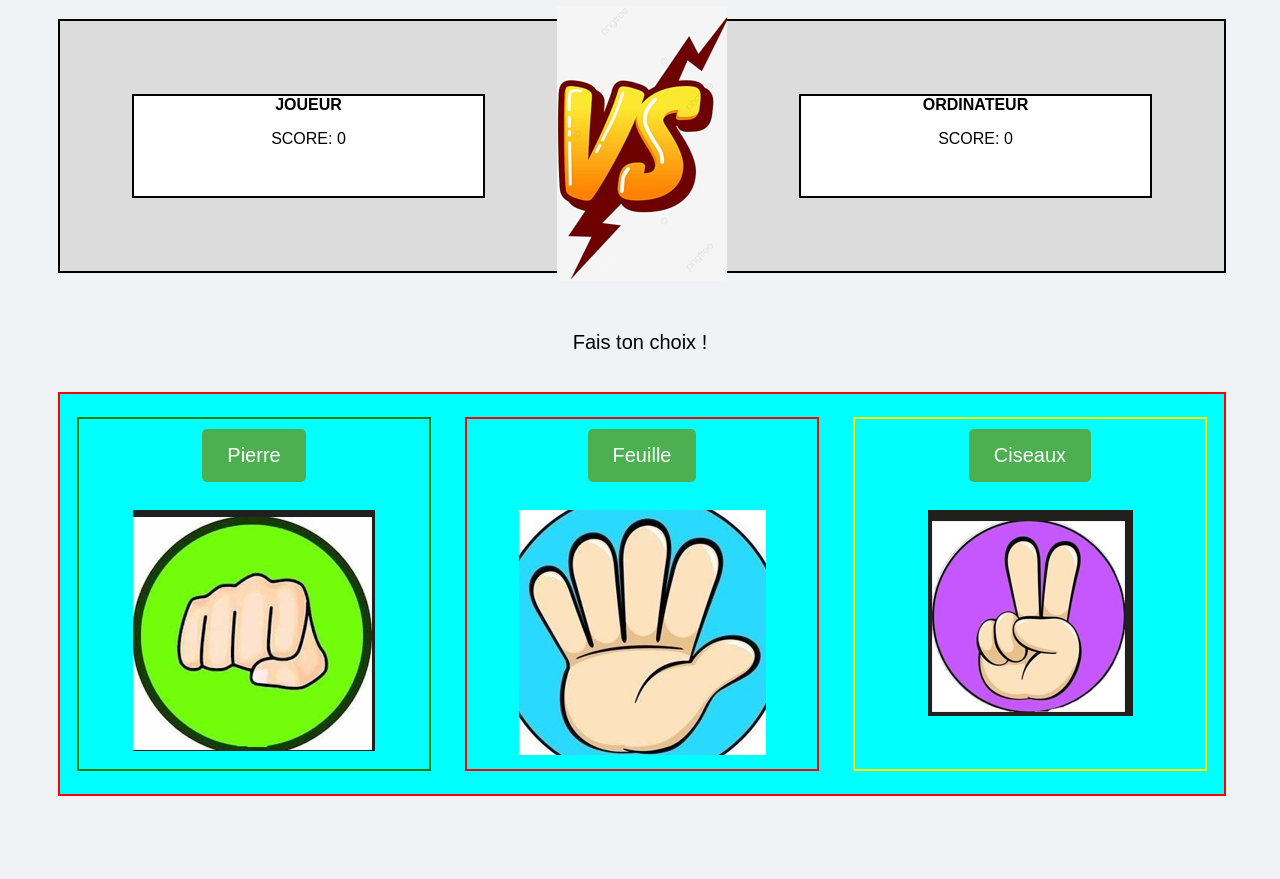
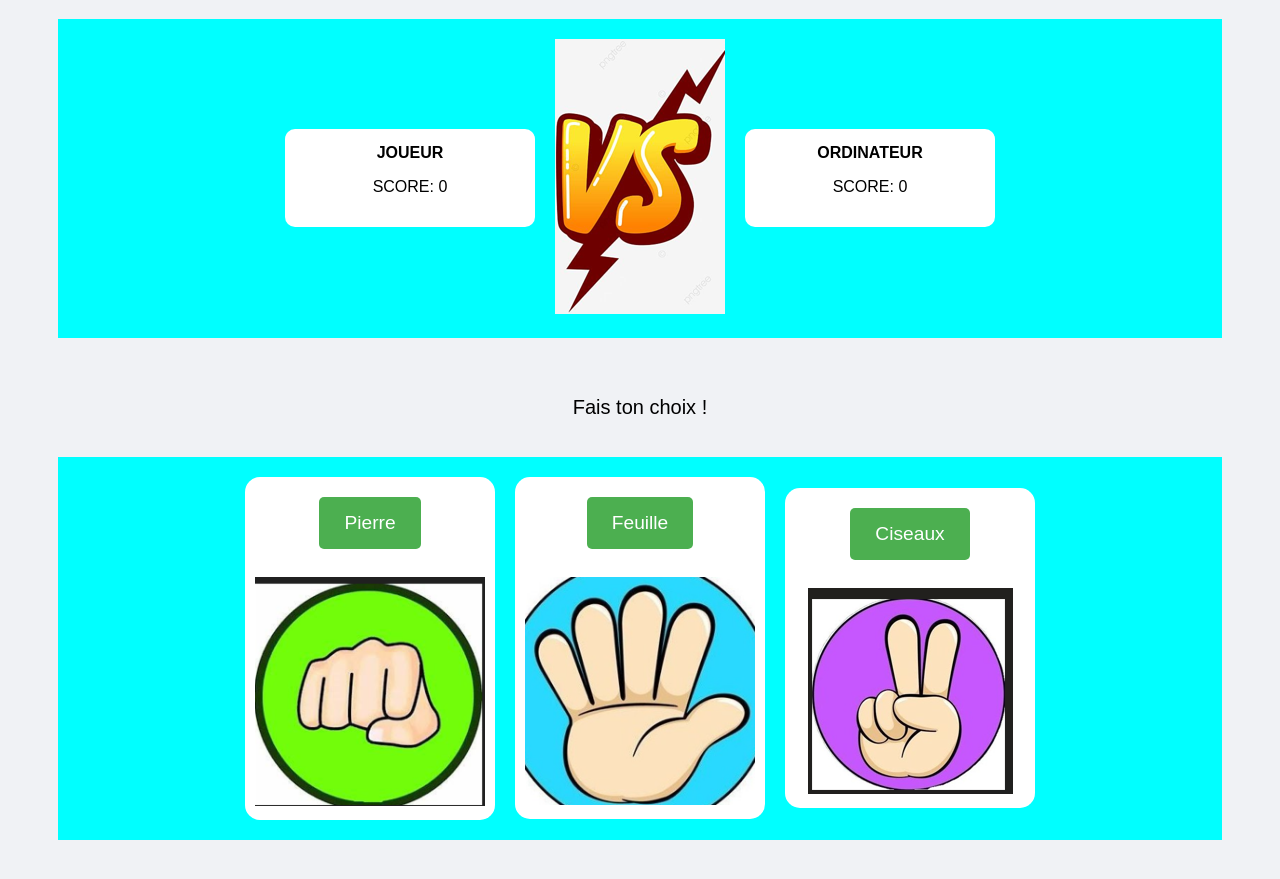
Before and after one commit to HadjaFadima/JEU_Pierre, a plain HTML site: page index2.html in a window 1280 px wide. Shown: the part 119-998 px from the top of the page. Before the commit the page ends 973 px from the top, so only its background shows below. Drawn offline with Linux system fonts and the light colour scheme.

Commit message:
Update style.css

```diff
--- a/style.css
+++ b/style.css
@@ -1,21 +1,23 @@
-.x{
+/* Style général */
+.x {
   font-family: Arial, sans-serif;
   background-color: #f0f2f5;
   text-align: center;
   padding: 50px;
 }
 
-.g{
+.g {
   background-color: white;
   padding: 30px;
   border-radius: 30px;
   max-width: 500px;
   margin: auto;
-  box-shadow: 0 0 15px rgba(0,0,0,0.1);
+  box-shadow: 0 0 15px rgba(0, 0, 0, 0.1);
 }
 
-.choix button {
-  font-size: 20px;
+/* Style des boutons */
+button {
+  font-size: 1.2rem;
   margin: 10px;
   padding: 15px 25px;
   border: none;
@@ -26,104 +28,91 @@
   transition: 0.3s;
 }
 
-.choix button:hover {
+button:hover {
   background-color: #388E3C;
 }
 
+/* Résultat */
 .resultat {
   margin-top: 20px;
   font-size: 20px;
 }
 
+/* Score */
 .score {
   margin-bottom: 20px;
 }
 
-#c{
-    border:2px solid red;
-    width: 100%;
-    height: 400px;
-    display: flex;
-    align-items: center;
-    justify-content: space-between;
-    justify-items: center;
-    background-color: aqua;
-
-
+/* Bloc de choix */
+#c, #un {
+  display: flex;
+  flex-wrap: wrap;
+  justify-content: center;
+  align-items: center;
+  gap: 20px;
+  padding: 20px;
+  background-color: aqua;
 }
 
+/* Élément de choix */
+.a, .b, .d {
+  flex: 1;
+  min-width: 100px;
+  max-width: 250px;
+  height: auto;
+  box-sizing: border-box;
+  background-color: white;
+  padding: 10px;
+  border-radius: 15px;
+}
 
-.a{
- border: 2px solid green;
- width: 200px;
-height: 350px;
-margin: auto;
-     width:30%;
-  display:inline-block;
+/* Élément score joueur/ordi */
+#de, #tr {
+  flex: 1;
+  min-width: 120px;
+  max-width: 250px;
+  height: auto;
+  background-color: white;
+  padding: 15px;
+  border-radius: 10px;
+  box-sizing: border-box;
+}
 
+/* Images */
+img {
+  max-width: 100%;
+  height: auto;
 }
-.b{
-border: 2px solid red;
-width: 200px;
-height: 350px;
-margin: auto;
-     width:30%;
-  display:inline-block;
 
-}
-.d{
-    border: 2px solid yellow;
-    width: 200px;
-    height:350px;
-  margin: auto;
-     width:30%;
-  display:inline-block;
-
-}
-  #un{
-    border:2px solid black;
-    width: 100%;
-    height: 250px;
-    display: flex;
-    align-items: center;
-    justify-content: space-between;
-    justify-items: center;
-    background-color: gainsboro;
-
-
-  }
-  #de{
-     border: 2px solid black;
-    width: 100px;
-    height:100px;
-  margin: auto;
-     width:30%;
-  display:inline-block;
-  background-color: white;
-
-  }
-  #tr{
-      border: 2px solid black;
-    width: 100px;
-    height:100px;
-  margin: auto;
-     width:30%;
-  display:inline-block;
-  background-color: white;
-  }
-  .fadi{
-   font-family: Arial, sans-serif;
+/* Autre style */
+.fadi {
+  font-family: Arial, sans-serif;
   text-align: center;
   padding: 50px;
+}
+
+/* Responsive pour petits écrans */
+@media screen and (max-width: 768px) {
+  .a, .b, .d, #de, #tr {
+    width: 90%;
+    margin-bottom: 20px;
   }
-  button{
-    font-size: 1.2rem;
-  margin: 10px;
-  padding: 15px 25px;
-  border: none;
-  border-radius: 5px;
-  cursor: pointer;
-  background-color: #4CAF50;
-  color: white;
 
+  #c, #un {
+    flex-direction: column;
+    height: auto;
+    background-color: #e0f7fa;
   }
+
+  .x {
+    padding: 20px;
+  }
+
+  h1 {
+    font-size: 1.5rem;
+  }
+
+  button {
+    width: 100%;
+  }
+}
```
